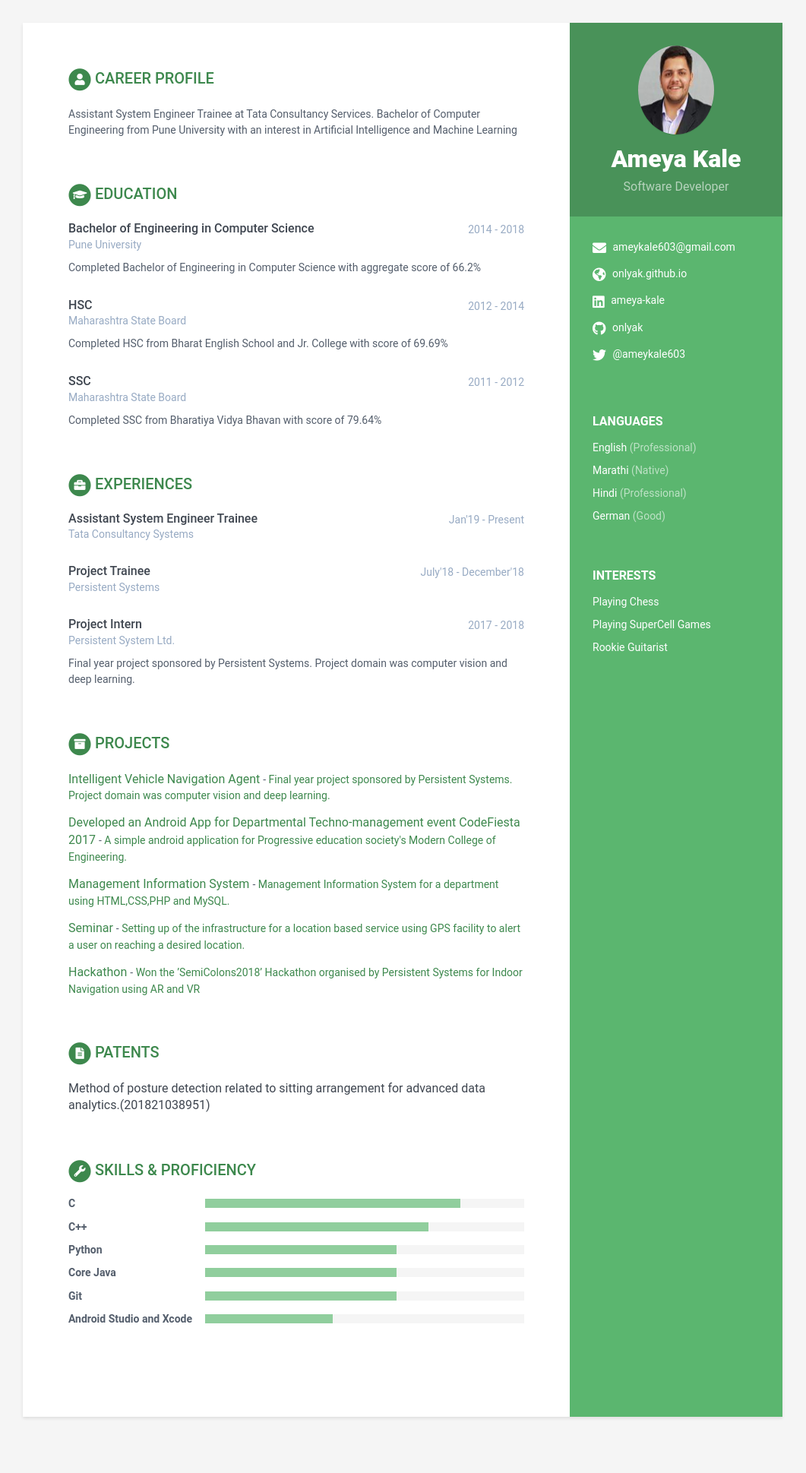
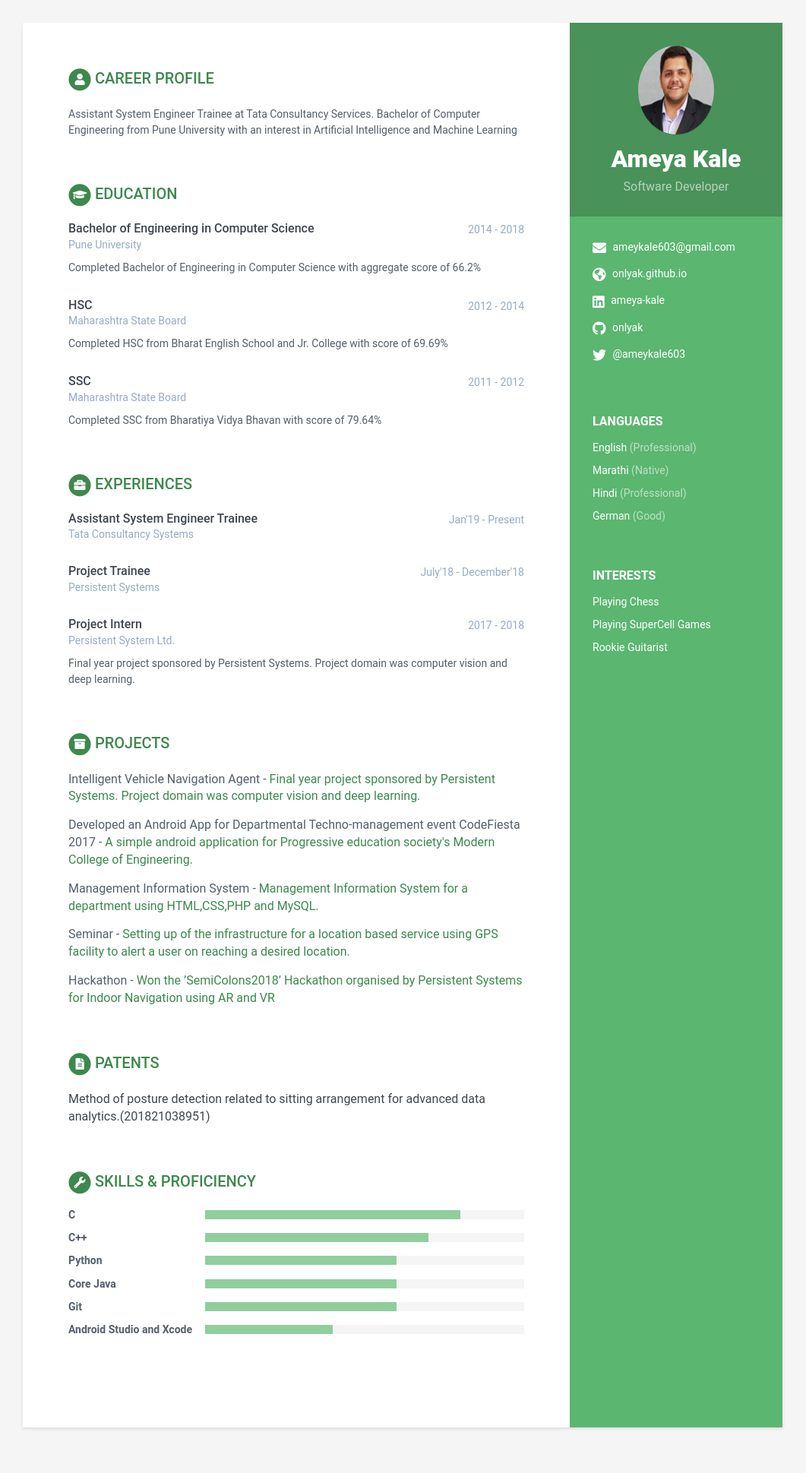
Before and after one commit to ameyakale603/online-cv, a Jekyll site: the page built from index.html, in a window 1280 px wide. Shown: the whole page at 76% size, without its empty margins (110-1171 px from the left). Built offline with Jekyll 4.4.1, drawn with Linux system fonts in a browser that asks for light colours.

Commit message:
Update projects.html

```diff
--- a/_includes/projects.html
+++ b/_includes/projects.html
@@ -20,7 +20,7 @@
     <div class="item">
 
       <span class="project-title">
-        <a>{{ project.title }}</a>
+        <span>{{ project.title }}<span>
       </span>
 
       {% if project.tagline %}
```
